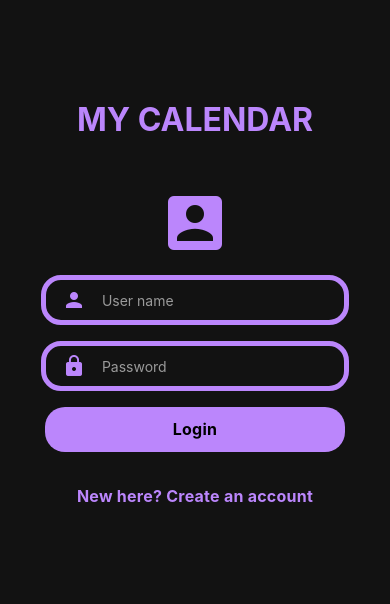
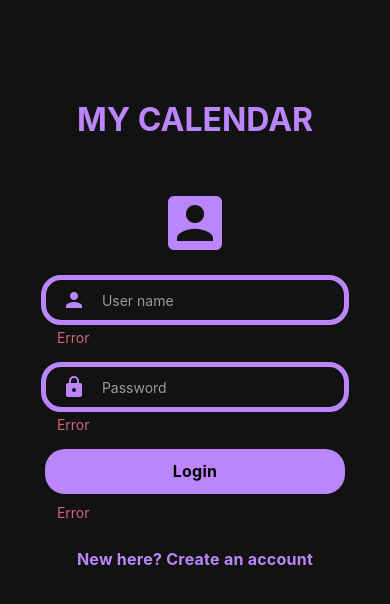
Before and after one commit to hmncube/MyCalendar, a React Native app: screen / in a window 390 px wide. Shown: the top 604 px of the page. Built offline with nearby package versions, Linux system fonts and the light colour scheme.

Commit message:
Add error ui

```diff
--- /dev/null
+++ b/src/components/ErrorText.tsx
@@ -0,0 +1,20 @@
+import React from 'react';
+import { Pressable, StyleSheet, Text } from 'react-native';
+import { useSelector, useDispatch } from 'react-redux';
+
+const ErrorText = ({ msg }) => {
+  const theme = useSelector((state) => state.themeReducer.mode);
+  return <Text style={styles(theme).text}>{msg}</Text>;
+};
+
+const styles = (theme) =>
+  StyleSheet.create({
+    text: {
+      color: theme.error,
+      marginTop: 4,
+      marginHorizontal: 8,
+      paddingHorizontal: 16,
+    },
+  });
+
+export default ErrorText;
--- a/src/components/MyInput.tsx
+++ b/src/components/MyInput.tsx
@@ -2,12 +2,14 @@ import React, { useContext, useState } from 'react';
 import { View, Text, TextInput, StyleSheet } from 'react-native';
 import Icon from 'react-native-vector-icons/MaterialIcons';
 import { useSelector, useDispatch } from 'react-redux';
+import Error from './ErrorText';
 
 const MyInput = ({ isPassWord, onTextChanged }) => {
   const theme = useSelector((state) => state.themeReducer.mode);
   const [text, setText] = useState('');
   const name = isPassWord ? 'lock' : 'person';
   return (
+    <>
       <View style={styles(theme).container}>
         <Icon name={name} color={theme.primary} size={24} style={styles(theme).icon} />
         <TextInput
@@ -20,6 +22,8 @@ const MyInput = ({ isPassWord, onTextChanged }) => {
           secureTextEntry={isPassWord}
         />
       </View>
+      <Error msg="Error" />
+    </>
   );
 };
 
--- a/src/features/login/Login.tsx
+++ b/src/features/login/Login.tsx
@@ -5,6 +5,7 @@ import { useSelector, useDispatch } from 'react-redux';
 import Input from '../../components/MyInput';
 import Button from '../../components/Button';
 import TextButton from '../../components/TextButton';
+import ErrorText from '../../components/ErrorText';
 
 const Login = () => {
   const theme = useSelector((state) => state.themeReducer.mode);
@@ -23,6 +24,7 @@ const Login = () => {
         <Input isPassWord={false} onTextChanged={setUserName} />
         <Input isPassWord={true} onTextChanged={setPassword} />
         <Button onPress={onSubmit} title="Login" />
+        <ErrorText msg="Error" />
         <TextButton onPress={onSubmit} title="New here? Create an account" />
       </View>
     </SafeAreaView>
```
Lines whose indentation alone changed are shown as unchanged.
